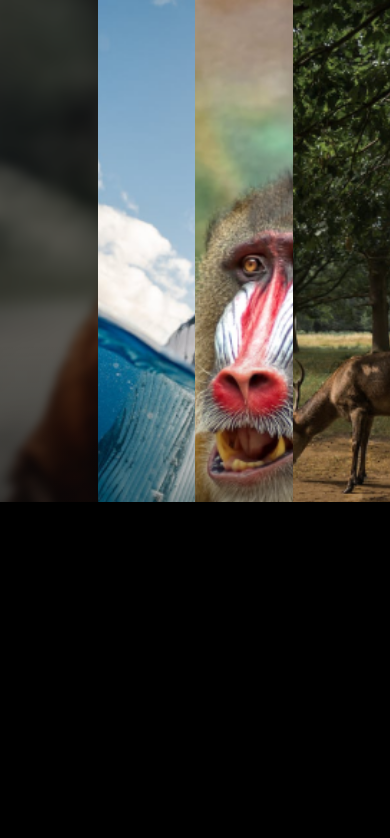
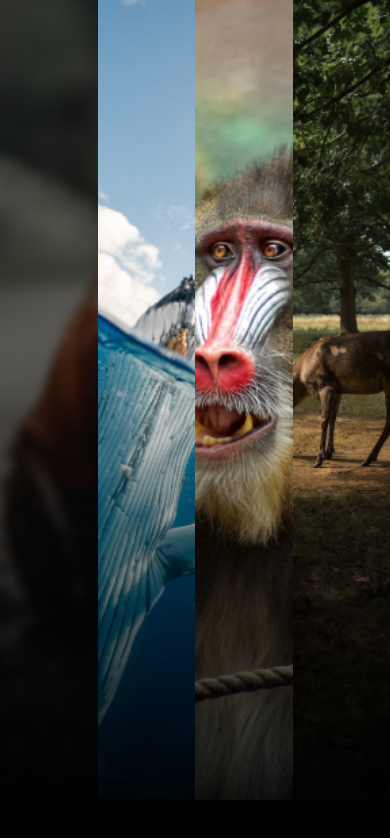
Before and after one commit to Olivier-Kango/coa_take_home_challenge, a website: page index.html in a window 390 px wide. Drawn offline with Linux system fonts and the light colour scheme; a web font is replaced by a local one.

Commit message:
Add full screen image on mobile

```diff
--- a/styling/style.css
+++ b/styling/style.css
@@ -65,6 +65,10 @@ body {
 
 /* Media query for screens up to 768px width */
 @media screen and (max-width: 768px) {
+  .image-container {
+    height: 800px;
+  }
+
   .img-gallery {
     grid-template-columns: repeat(4, 1fr); /* Display 4 columns on smaller screens */
     overflow-x: scroll; /* Add horizontal scrolling */
@@ -75,8 +79,8 @@ body {
 
   .img-gallery img {
     width: auto; /* Auto width for images */
-    transform: translateX(-35%); /* Move images to the left by 35% of their width */
-    height: 100vh; /* Set image height to fill viewport height */
+    transform: translateX(-42%); /* Move images to the left by 35% of their width */
+    height: 100%; /* Set image height to fill viewport height */
     margin: 0; /* Remove margin */
   }
 
```
